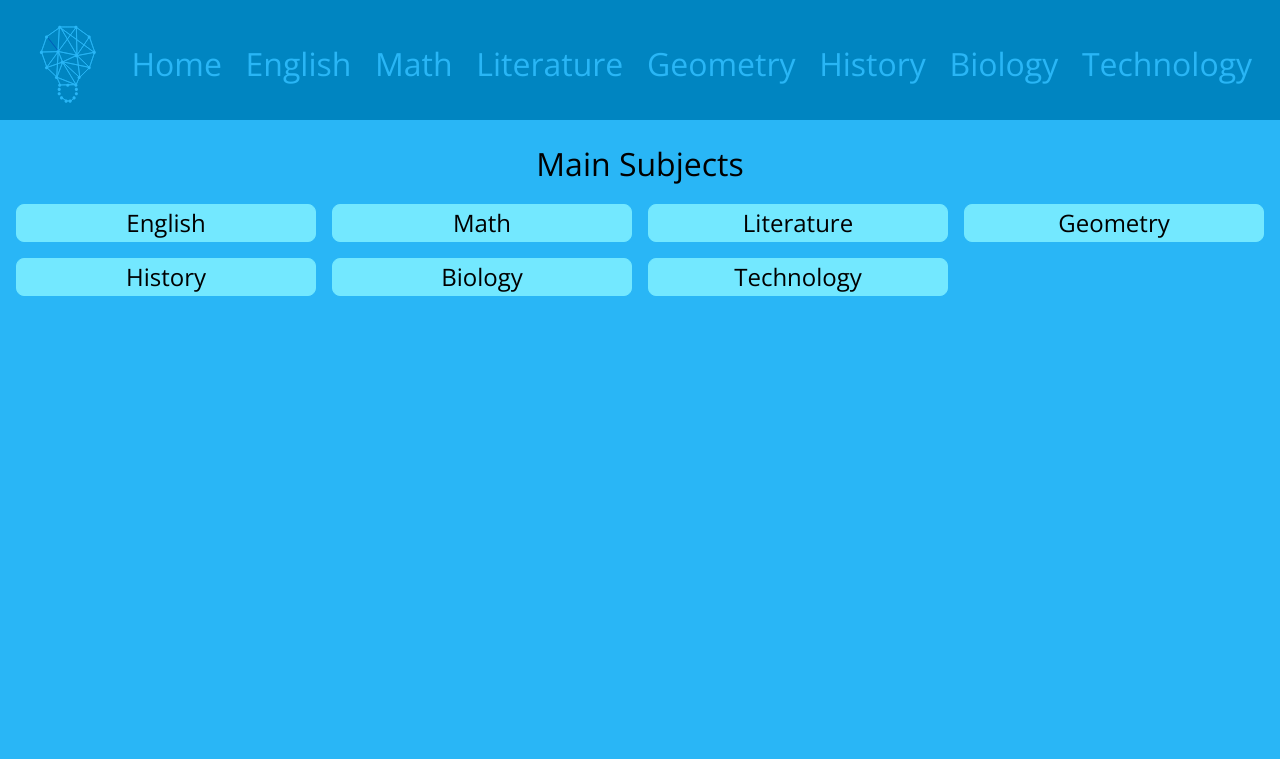
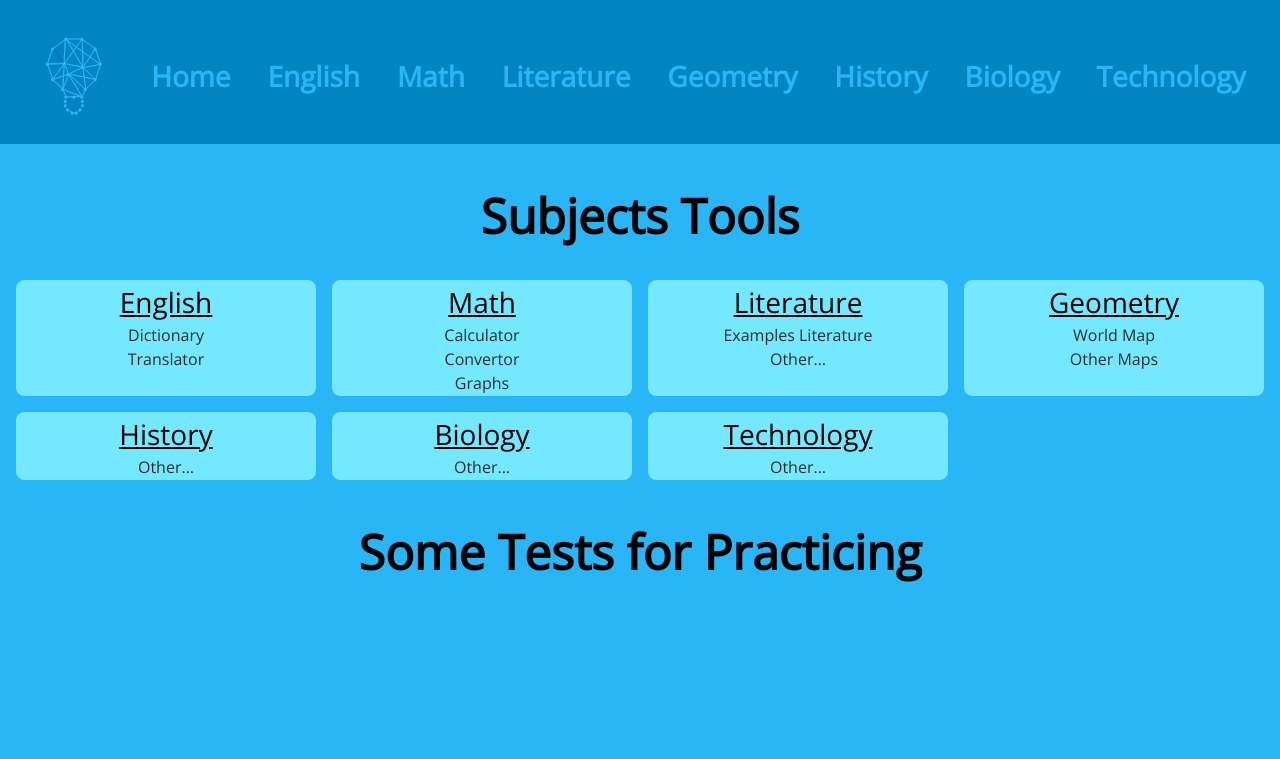
Before and after one commit to mrunknown6000/django-studyroom, a Django app: page /home/ in a window 1280 px wide. Shown: the top 759 px of the page. Run offline with Django 3.2, Linux system fonts and the light colour scheme; style sheets or scripts are compiled from the project's sources; some libraries are stand-ins or nearby versions.

Commit message:
Added More random skits

```diff
--- a/base/templates/base/home.html
+++ b/base/templates/base/home.html
@@ -10,16 +10,23 @@
 <link rel="stylesheet" href="{% static '/css/default.css' %}">
 
 {% block content %}
-<h1 class="mt-5">Main Subjects</h1>
 
-<div class="grid grid-cols-4 gap-4 mr-4 ml-4">
+<h1 class="font-bold text-5xl">Subjects Tools</h1>
+<div class="grid lg:grid-cols-4 md:grid-cols-3 sm:grid-cols-2 gap-4 mr-4 ml-4">
 	{% for room in rooms %}
 	<div class="inline-block text-center subblock">
-		<a class="m-0 p-0 text-center" href="{% url 'room' room.id %}"> {{room.name}}</a>
+		<a class="m-0 p-0 text-center underline underline-offset-auto" href="{% url 'room' room.id %}"> {{room.name}}</a>
 
+		<ul>
+			{% for tool in room.subdir %}
+			<li class="subblock-items">{{tool}}</li>
+			{% endfor %}
+		</ul>
 	</div>
 	{% endfor %}
 </div>
 
+<h1 class="font-bold text-5xl">Some Tests for Practicing</h1>
+
 
 {% endblock content %}
--- a/base/views.py
+++ b/base/views.py
@@ -6,13 +6,20 @@ from django.contrib.staticfiles import views
 
 # Create your views here.
 rooms = [
-    {'id': 'english', 'name': 'English'},
-    {'id': 'math', 'name': 'Math'},
-    {'id': 'literature', 'name': 'Literature'},
-    {'id': 'geometry', 'name': 'Geometry'},
-    {'id': 'history', 'name': 'History'},
-    {'id': 'biology', 'name': 'Biology'},
-    {'id': 'technology', 'name': 'Technology'}
+    {'id': 'english', 'name': 'English', 'priority': 1,
+    'subdir': ['Dictionary', 'Translator']},
+    {'id': 'math', 'name': 'Math', 'priority': 1,
+    'subdir': ['Calculator', 'Convertor', 'Graphs']},
+    {'id': 'literature', 'name': 'Literature', 'priority': 1,
+    'subdir': ['Examples Literature', 'Other...']},
+    {'id': 'geometry', 'name': 'Geometry', 'priority': 2,
+    'subdir': ['World Map', 'Other Maps']},
+    {'id': 'history', 'name': 'History', 'priority': 3,
+    'subdir': ['Other...']},
+    {'id': 'biology', 'name': 'Biology', 'priority': 3,
+    'subdir': ['Other...']},
+    {'id': 'technology', 'name': 'Technology', 'priority': 3,
+    'subdir': ['Other...']}
 ]
 
 def rootToHome(request):
--- a/static/css/default.css
+++ b/static/css/default.css
@@ -13,10 +13,13 @@ html, body{
 }
 
 h1 {
-    margin-top: 1.5rem;
-    margin-bottom: 1rem;
+    margin-top: 3rem;
+    margin-bottom: 2.5rem;
+
     text-align: center;
     font-size: 2rem;
+
+    color: black
 }
 svg {
     cursor: pointer;
@@ -57,7 +60,7 @@ svg {
 
 /* Add More Css so it look like a box card */
 .subblock {
-    font-size: 1.5rem;
+    font-size: 1.75rem;
     background-color: #73e8ff;
     padding: 0;
     margin: 0;
@@ -65,24 +68,51 @@ svg {
     border: 1px solid #73e8ff;
     border-radius: 8px;
 }
+.subblock-items {
+
+    font-size: 1rem;
+    color: rgb(46, 46, 46);
+}
 
 .navbar-items {
     color: #29b6f6;
     font-size: 2.5em;
-    font-weight: 400;
+    font-weight: 600;
+
 
     text-align: center;
     /* padding-right: 0.2em; */
+
+    backface-visibility: hidden;
+    -webkit-backface-visibility: hidden;
+    padding: 0.5rem;
+    margin: 0.25rem;
     transition: all 1s ease;
 }
 .navbar-items:hover {
-    border: 1rem solid #004a9f;
+    /* border: 0.5rem solid #; */
     border-radius: 25%;
     background-color: #004a9f;
+}
+.collapse1, .collapse2, .collapse3{
+    display: initial;
+}
+
+@media (max-width: 1024px) {
+    .collapse3 { display: none; }
+    .icon { align-items: center;}
+}
+
+@media (max-width: 640px) {
+    .collapse2 { display: none; }
+}
+
+@media (max-width: 450px) {
+    .collapse1 { display: none; }
 }
 
 @media only screen and (max-width: 1280px){
     .navbar-items {
-        font-size: 2em;
+        font-size: 1.75em;
     }
 }
--- a/templates/main.html
+++ b/templates/main.html
@@ -1,5 +1,14 @@
+{% load tailwind_tags %}
+{% tailwind_css %}
+
+{% load static %}
+
+<link rel="stylesheet" type="text/css" href="//fonts.googleapis.com/css?family=Open+Sans" />
+<link rel="stylesheet" href="{% static '/css/default.css' %}">
+
+
 <!doctype html>
-<html lang="en">
+<html lang="en" class="m-0 p-0">
 <head>
     <meta charset="UTF-8">
     <meta name="viewport"
@@ -10,10 +19,9 @@
 <style>
 
 </style>
-<body>
+<body class="m-0 p-0">
     {% include 'navbar.html' %}
     {% block content %}
-
     {% endblock %}
 </body>
 </html>
--- a/templates/navbar.html
+++ b/templates/navbar.html
@@ -6,9 +6,9 @@
 <link rel="stylesheet" type="text/css" href="//fonts.googleapis.com/css?family=Open+Sans" />
 <link rel="stylesheet" href="{% static '/css/default.css' %}">
 
-<nav>
 <div class="flex m-0 p-0 justify-around items-center" id="navbar">
     <div class="navbar-items icon">
+        <a href="\home">
         <svg version="1.1"
             id="svg2"
             xml:space="preserve"
@@ -210,11 +210,24 @@
                 d="m 76.092823,112.22004 c -1.419267,-0.81926 -3.234401,-0.33247 -4.054159,1.08629 -0.819251,1.4198 -0.332499,3.23494 1.08626,4.0542 1.419269,0.81922 3.234933,0.33349 4.054184,-1.0863 0.819253,-1.41927 0.333007,-3.23389 -1.086285,-4.05419"
                 style="fill:#29b6f6;fill-opacity:1;fill-rule:nonzero;stroke:none;stroke-width:2.61074;stroke-dasharray:none"
                 id="path64" /></g></svg>
+        </a></div>
+
+    <div class="navbar-items collapse2"><a href="/">Home</a></div>
+    {% for room in rooms %}
+    {% if room.priority == 1 %}
+    <div class="navbar-items collapse1">
+        <a href="{%url 'room' room.id%}"> {{room.name}}</a>
     </div>
+    {% elif room.priority == 2 %}
+    <div class="navbar-items collapse2">
+        <a href="{%url 'room' room.id%}"> {{room.name}}</a>
+    </div>
+    {% elif room.priority == 3 %}
+    <div class="navbar-items collapse3">
+        <a href="{%url 'room' room.id%}"> {{room.name}}</a>
+    </div>
+    {% endif %}
 
-        <div class="navbar-items"><a href="/">Home</a></div>
-        {% for room in rooms %}
-        <div class="navbar-items"><a href="{%url 'room' room.id%}"> {{room.name}}</a></div>
+
     {% endfor %}
 </div>
-</nav>
--- a/theme/static/css/dist/styles.css
+++ b/theme/static/css/dist/styles.css
@@ -799,14 +799,6 @@ select {
   height: 100vh;
 }
 
-.w-2 {
-  width: 0.5rem;
-}
-
-.w-3 {
-  width: 0.75rem;
-}
-
 .transform {
   transform: translate(var(--tw-translate-x), var(--tw-translate-y)) rotate(var(--tw-rotate)) skewX(var(--tw-skew-x)) skewY(var(--tw-skew-y)) scaleX(var(--tw-scale-x)) scaleY(var(--tw-scale-y));
 }
@@ -817,6 +809,10 @@ select {
 
 .items-center {
   align-items: center;
+}
+
+.items-stretch {
+  align-items: stretch;
 }
 
 .justify-center {
@@ -844,10 +840,6 @@ select {
   text-align: center;
 }
 
-.align-middle {
-  vertical-align: middle;
-}
-
 .font-serif {
   font-family: ui-serif, Georgia, Cambria, "Times New Roman", Times, serif;
 }
@@ -857,6 +849,20 @@ select {
   line-height: 1;
 }
 
+.text-9xl {
+  font-size: 8rem;
+  line-height: 1;
+}
+
+.text-6xl {
+  font-size: 3.75rem;
+  line-height: 1;
+}
+
+.font-bold {
+  font-weight: 700;
+}
+
 .leading-normal {
   line-height: 1.5;
 }
@@ -864,3 +870,46 @@ select {
 .tracking-normal {
   letter-spacing: 0em;
 }
+
+.underline {
+  -webkit-text-decoration-line: underline;
+          text-decoration-line: underline;
+}
+
+.underline-offset-1 {
+  text-underline-offset: 1px;
+}
+
+.underline-offset-2 {
+  text-underline-offset: 2px;
+}
+
+.underline-offset-auto {
+  text-underline-offset: auto;
+}
+
+@media (min-width: 640px) {
+  .sm\:grid-cols-2 {
+    grid-template-columns: repeat(2, minmax(0, 1fr));
+  }
+}
+
+@media (min-width: 768px) {
+  .md\:grid-cols-3 {
+    grid-template-columns: repeat(3, minmax(0, 1fr));
+  }
+
+  .md\:flex-wrap {
+    flex-wrap: wrap;
+  }
+}
+
+@media (min-width: 1024px) {
+  .lg\:grid-cols-4 {
+    grid-template-columns: repeat(4, minmax(0, 1fr));
+  }
+
+  .lg\:justify-around {
+    justify-content: space-around;
+  }
+}
```
Lines whose indentation alone changed are shown as unchanged.
